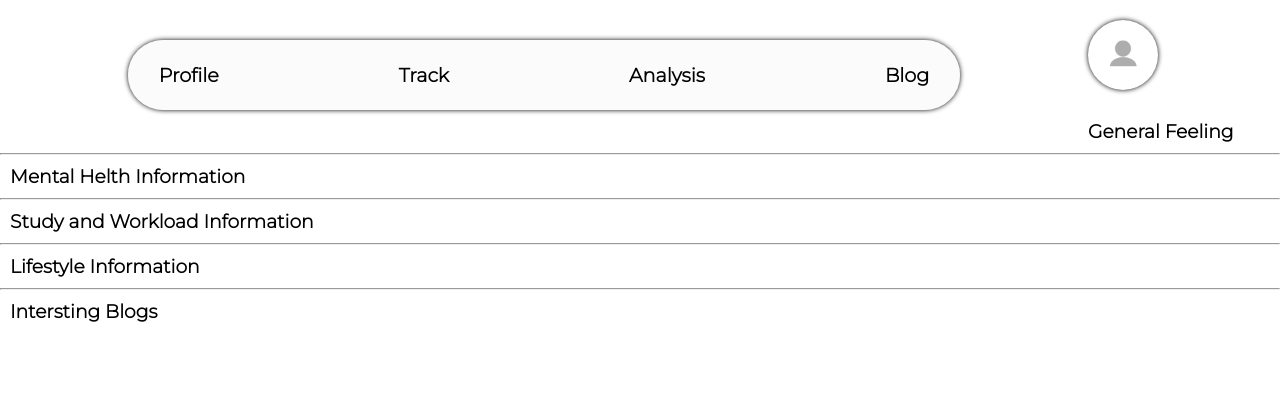
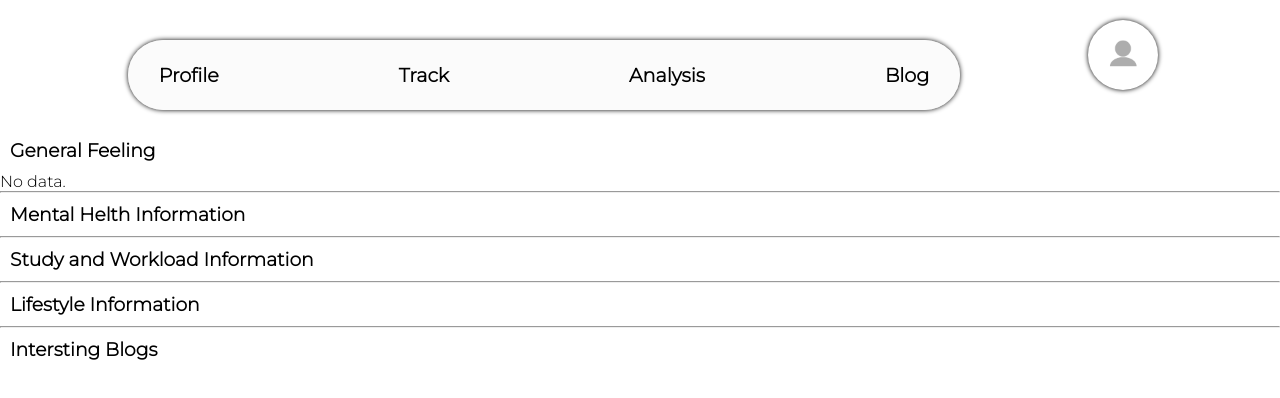
Before and after one commit to aanckr/co2-final-project, a React (Create React App) app: page /Analysis/1 in a window 1280 px wide. Shown: the top 398 px of the page. Built offline with nearby package versions, Linux system fonts and the light colour scheme; no server answers.

Commit message:
added information about current feeling and trend

```diff
--- a/src/Analysis.js
+++ b/src/Analysis.js
@@ -5,51 +5,48 @@ import Header from "./Header";
 function Analysis(){
     let { user_name } = useParams();
     const [mentalHealth, setMentalHealth] = React.useState([]);
-    const [studyAndWorkload, setStudyAndWorkload] = React.useState([]);
-    const [lifestyle, setLifestyle] = React.useState([]);
 
     useEffect(() => {
-        const fetchMentalHealth = async () => {
-            const response = await fetch(`http://localhost:3001/mentalHealth/${user_name}`);
-            return response.json();
+        const dataFetch = async () => {
+          const response = await fetch(`http://localhost:3001/mentalHealth/${user_name}`)
+
+          const data = await response.json();
+          setMentalHealth(data);
         };
+          dataFetch();
+    },[user_name]);
 
-        const fetchStudyAndWorkload = async () => {
-            const response = await fetch(`http://localhost:3001/studyandworkload/${user_name}`);
-            return response.json();
+    function renderEmoji(){
+        const emojisMood = [0x1F621, 0x1F613, 0x1F610, 0x1F603, 0x1F929];
+        const emojisTrend = [0x2197, 0x2198]
+
+        if (mentalHealth[0]){
+            var output = String.fromCodePoint(emojisMood[mentalHealth[0].general_mood]);
+            if (mentalHealth.length > 6){
+                var generalMoodPast = 0;
+                for (var i = 1; i < 6; i++){
+                    generalMoodPast += mentalHealth[i].general_mood;
+                };
+                generalMoodPast = generalMoodPast/5;
+                console.log(generalMoodPast);
+
+                if (mentalHealth[0].general_mood < generalMoodPast){
+                    output += String.fromCharCode(emojisTrend[1])
+                } else {
+                    output += String.fromCharCode(emojisTrend[0])
+                }
+            };
+            return output;
         };
-
-        const fetchLifestyle = async () => {
-            const response = await fetch(`http://localhost:3001/lifestyle/${user_name}`);
-            return response.json();
-        };
-
-        const fetchData = async () => {
-            const [mentalHealthData, studyAndWorkloadData, lifestyleData] = await Promise.all([
-                fetchMentalHealth(),
-                fetchStudyAndWorkload(),
-                fetchLifestyle(),
-            ]);
-
-            setMentalHealth(mentalHealthData);
-            setStudyAndWorkload(studyAndWorkloadData);
-            setLifestyle(lifestyleData);
-        };
-
-        fetchData();
-    }, [user_name]);
-
-    console.log('metal:', mentalHealth);
-    console.log('s&:', studyAndWorkload);
-    console.log('lifestyle:', lifestyle);
-
-
+        return 'No data.'
+    };
 
     return (
         <div>
             <Header />
+            <br/>
             <h3>General Feeling</h3>
-
+            <span>{renderEmoji()}</span>
             <hr/>
 
             <h3>Mental Helth Information</h3>
```
